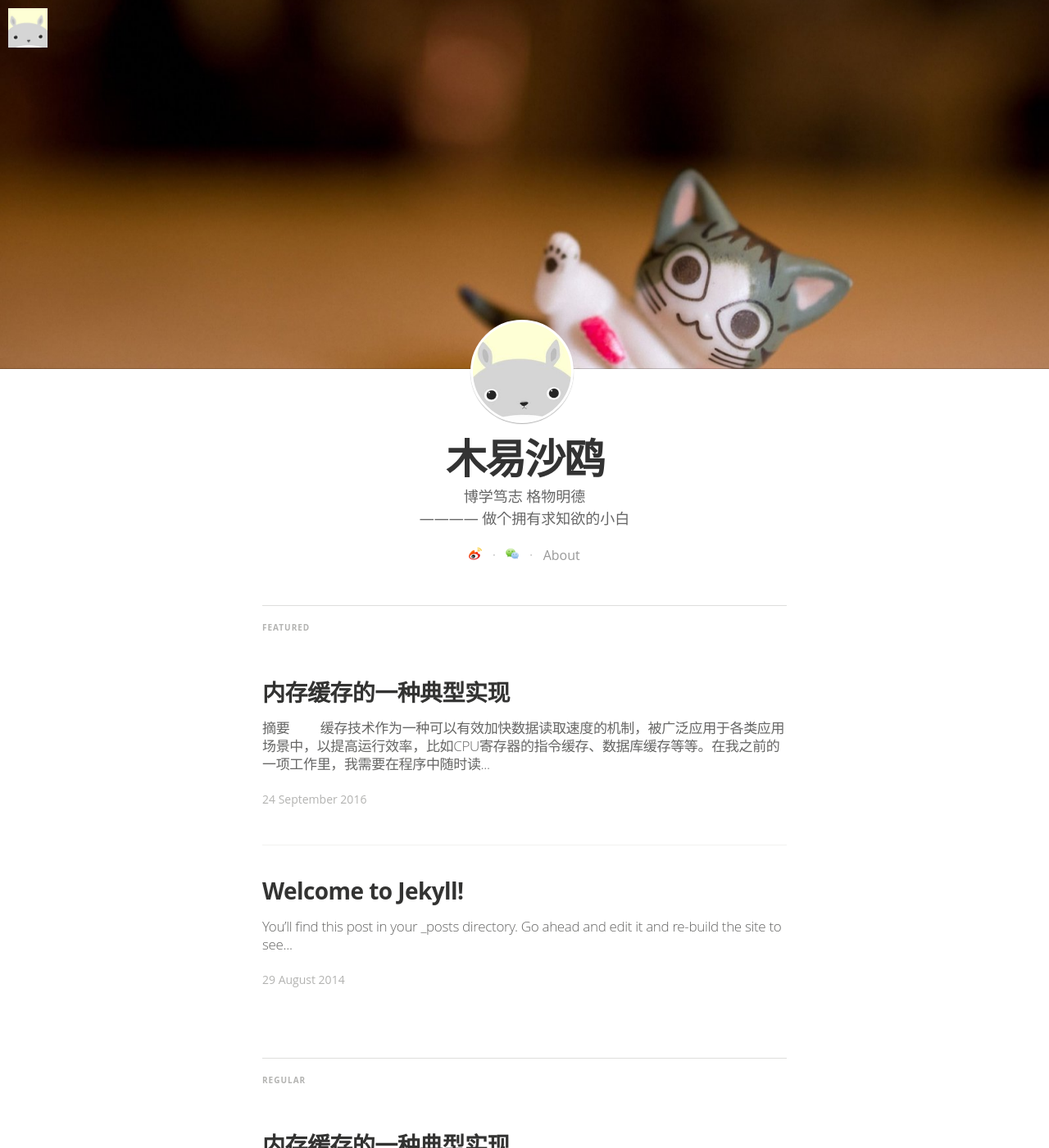
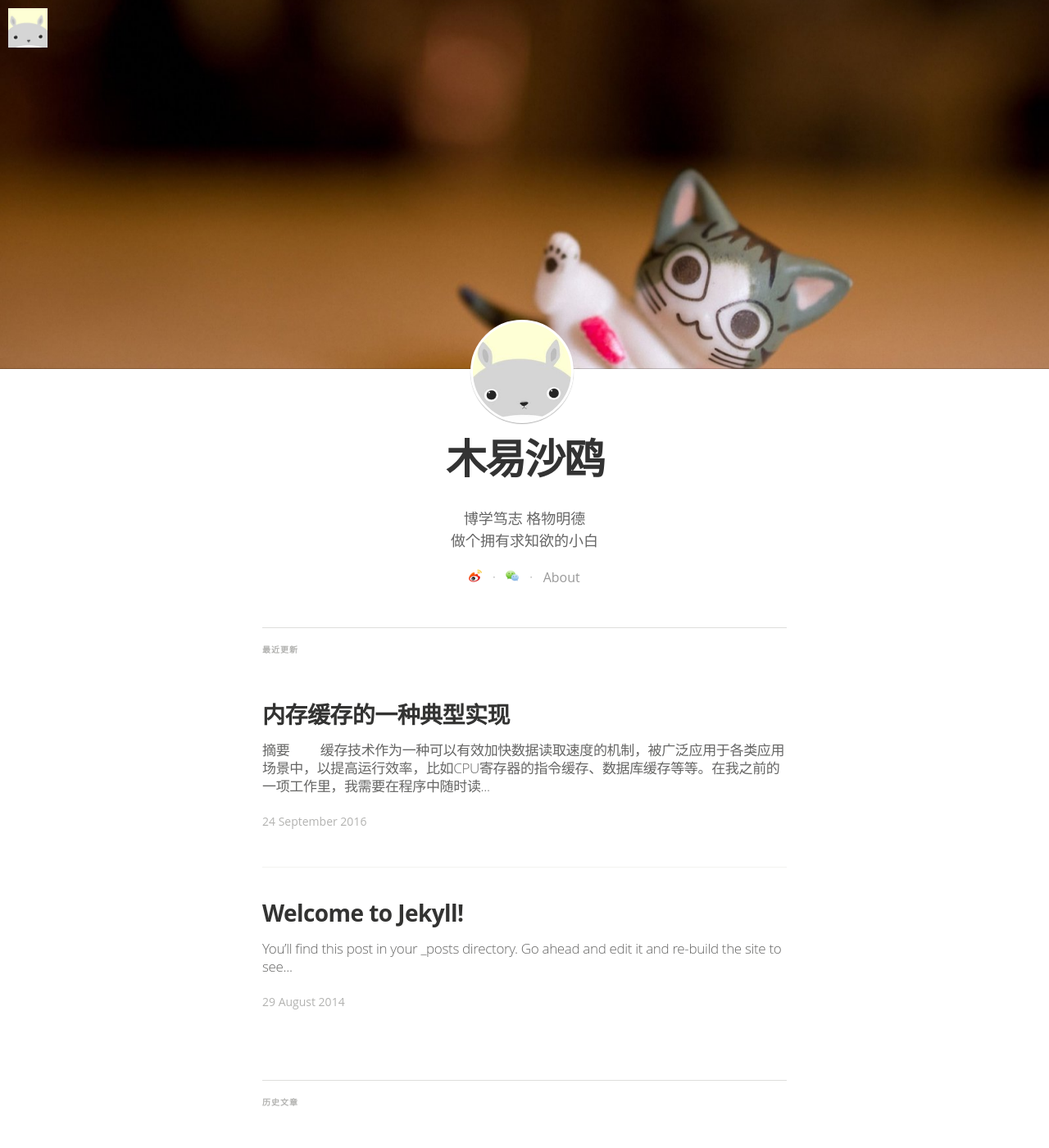
Before and after one commit to ihuyang/myblog, a Jekyll site: the page built from index.html, in a window 1280 px wide and 1400 px high. Shown: the whole window at 82% size. Built offline with Jekyll 4.4.1, drawn with Linux system fonts in a browser that asks for light colours; nearby versions of some CDN libraries; some web fonts are replaced; the list of posts is cut into pages by our own code.

Commit message:
interface modified

```diff
--- a/_config.yml
+++ b/_config.yml
@@ -7,7 +7,7 @@ gems:
 title: "胡杨的个人博客"
 headline: "木易沙鸥"
 description:
-   博学笃志 格物明德<br> ———— 做个拥有求知欲的小白
+   <br>博学笃志 格物明德<br>做个拥有求知欲的小白
 
 
 email: "ihuyang@hotmail.com"
--- a/index.html
+++ b/index.html
@@ -31,7 +31,7 @@ layout: default
 <main class="content" role="main">
 
     {% if site.tags.featured %}
-    <h5 class="index-headline featured"><span>Featured</span></h5>
+    <h5 class="index-headline featured"><span>最近更新</span></h5>
 
     <div class="container featured">
       {% for post in site.tags.featured %}
@@ -52,7 +52,7 @@ layout: default
       {% endfor %}
     </div>
 
-    <h5 class="index-headline normal"><span>Regular</span></h5>
+    <h5 class="index-headline normal"><span>历史文章</span></h5>
     {% endif %}
 
     <div class="cf frame">
```
